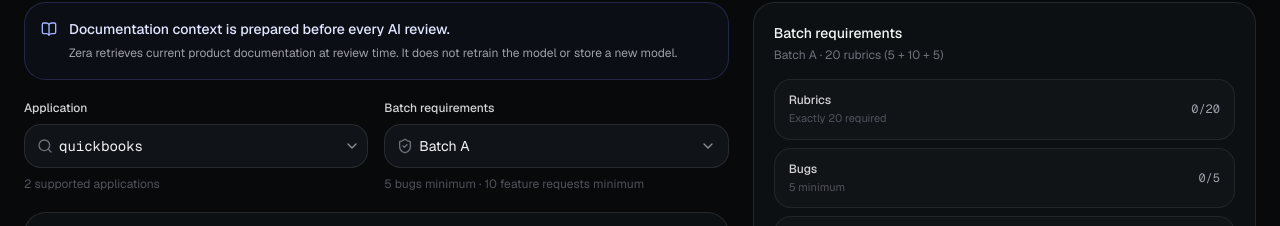
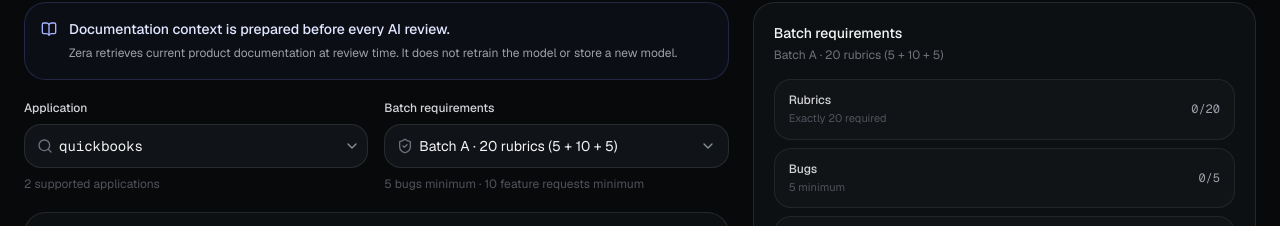
Before and after one commit to aman-codes-1/zera-rubric-validator, a Next.js app: page / in a window 1280 px wide. Shown: the part 341-567 px from the top of the page. Built offline with nearby package versions, Linux system fonts and the light colour scheme.

Commit message:
Show full selected batch label

```diff
--- a/app/page.tsx
+++ b/app/page.tsx
@@ -739,7 +739,11 @@ export default function Home() {
                     className="h-11 w-full rounded-xl border-white/10 bg-[#101317] px-3 text-zinc-100 shadow-none hover:bg-[#13171b] focus-visible:border-emerald-400/50 focus-visible:ring-emerald-400/10 data-[size=default]:h-11"
                   >
                     <ShieldCheck aria-hidden="true" className="size-4 text-zinc-500" />
-                    <SelectValue />
+                    <SelectValue>
+                      {(value: BatchKey | null) =>
+                        value ? BATCHES[value].label : 'Select batch requirements'
+                      }
+                    </SelectValue>
                   </SelectTrigger>
                   <SelectContent
                     align="start"
```
